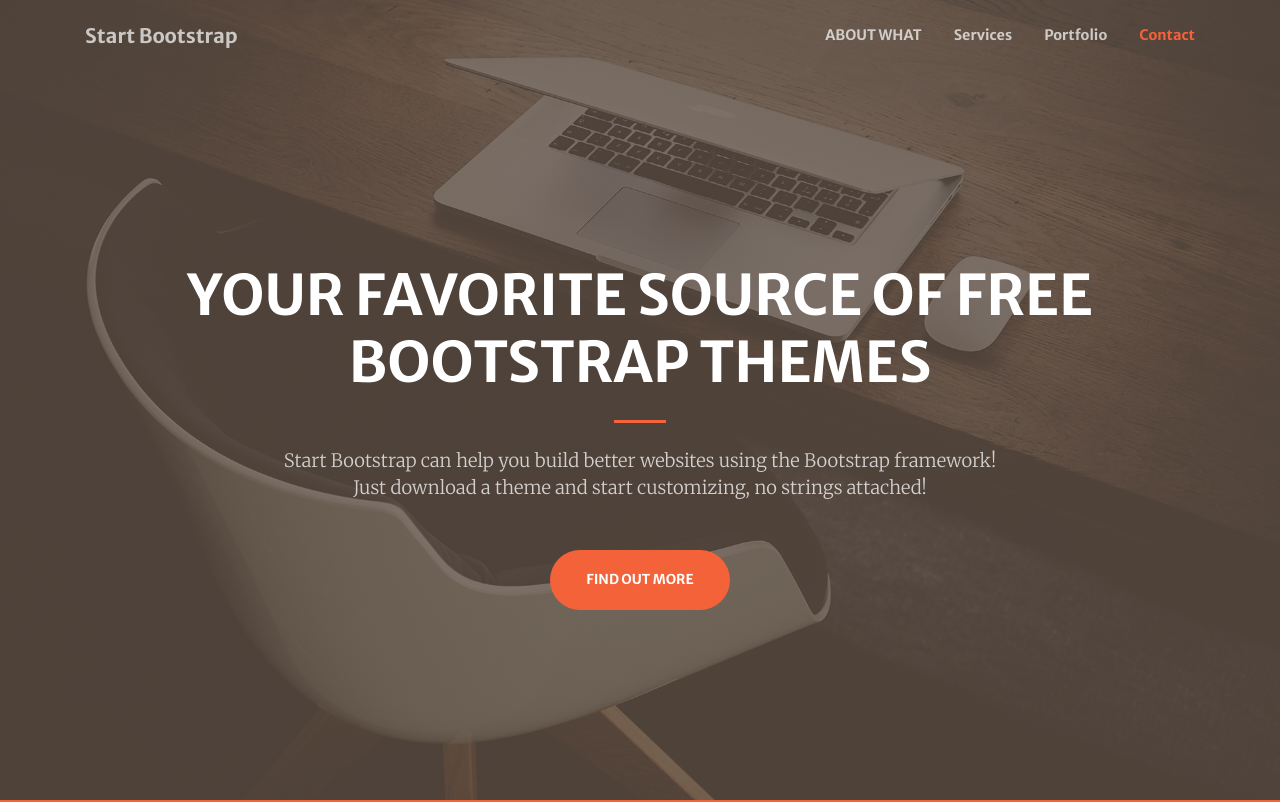
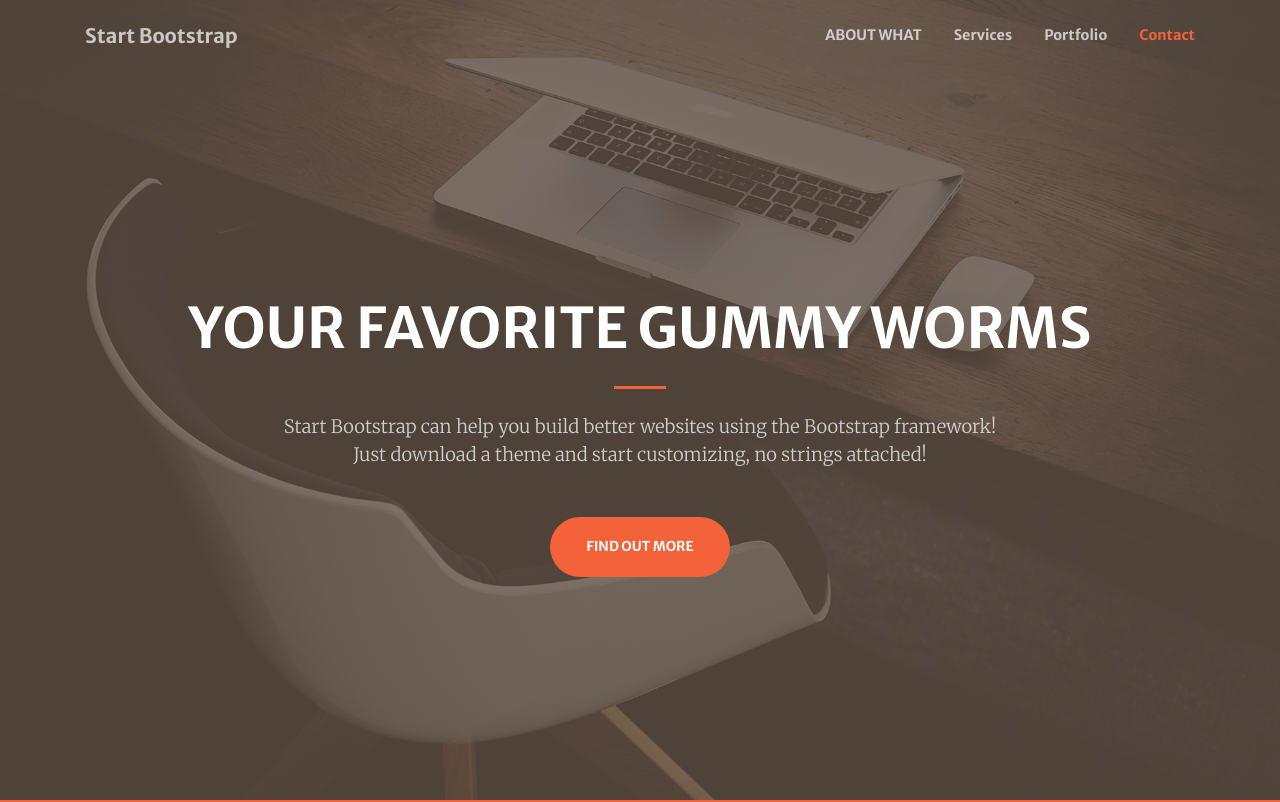
Before and after one commit to TeeBrysiewicz/business-test, a website with bundled scripts: page index.html in a window 1280 px wide. Shown: the top 802 px of the page. Built offline with nearby package versions, Linux system fonts and the light colour scheme.

Commit message:
minor test change

```diff
--- a/index.html
+++ b/index.html
@@ -58,7 +58,7 @@
     <div class="container h-100">
       <div class="row h-100 align-items-center justify-content-center text-center">
         <div class="col-lg-10 align-self-end">
-          <h1 class="text-uppercase text-white font-weight-bold">Your Favorite Source of Free Bootstrap Themes</h1>
+          <h1 class="text-uppercase text-white font-weight-bold">Your Favorite GUMMY WORMS</h1>
           <hr class="divider my-4">
         </div>
         <div class="col-lg-8 align-self-baseline">
```
